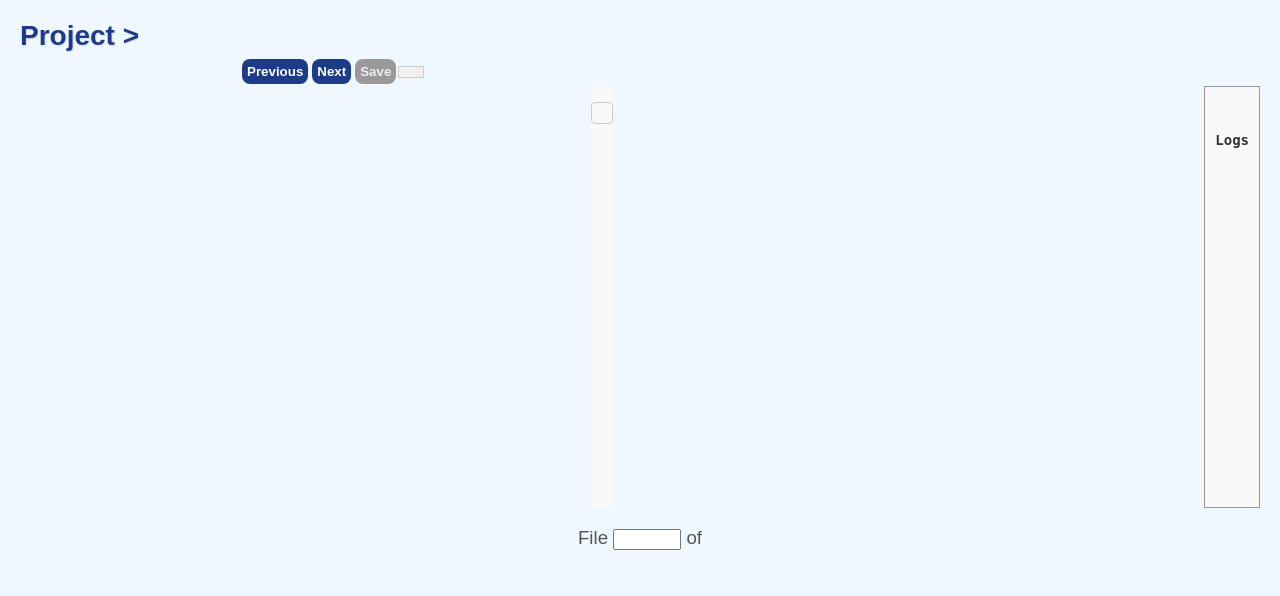
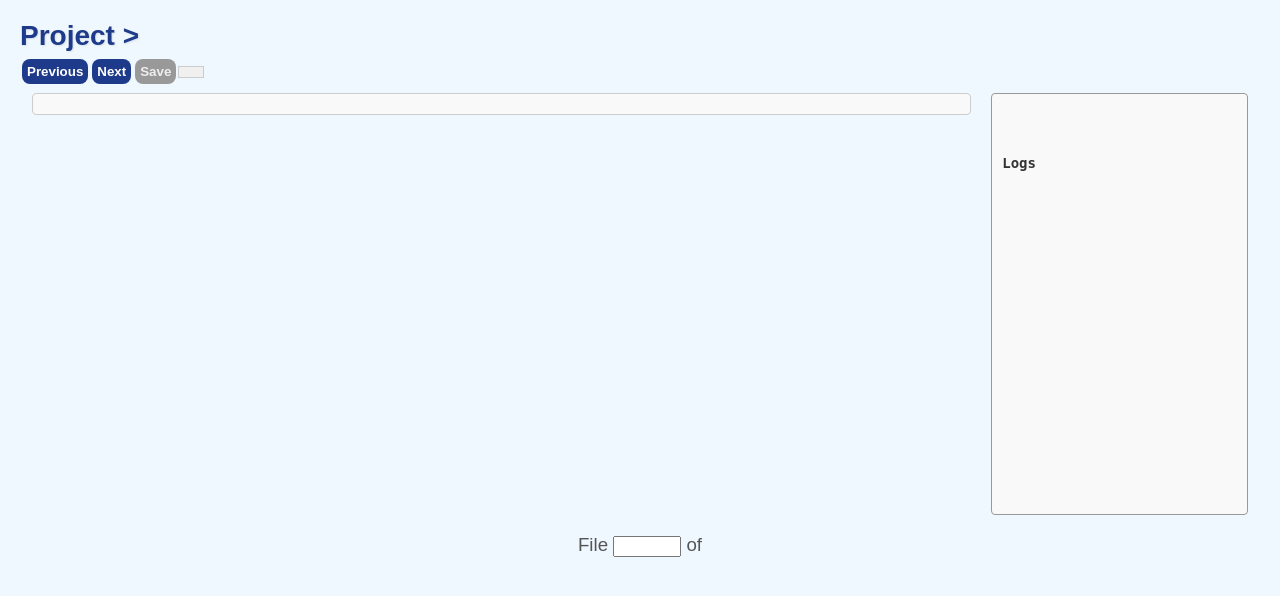
Before and after one commit to TomasQuintao/AutoXML, a Flask app: template annotator/templates/project_view.html in a window 1280 px wide. Shown: the top 596 px of the page. Run offline with Flask 3, Linux system fonts and the light colour scheme; the template is opened without the code that fills it, so the values that code supplies are empty; some libraries are stand-ins or nearby versions.

Commit message:
Improved GUI design

```diff
--- a/annotator/static/css/style.css
+++ b/annotator/static/css/style.css
@@ -36,28 +36,46 @@
 
 .main-container {
     display: flex;
-    gap: 20px; /* space between text and log */
+    justify-content: space-between;
+    align-items: flex-start;
+    gap: 20px; /* space between the two boxes */
+    max-width: 95vw;
+    margin: 0 auto; /* center horizontally */
 }
 
 #text-display {
-    max-width: 800px;
-    font-size: 16px;        /* bigger text */
-    line-height: 1.3;       /* better spacing */
-    font-family: "Courier New", Courier, monospace;  /* monospace font */
-    background-color: #f9f9f9;  /* light background for readability */
-	margin: 0 auto; /* center the box */
+    flex: 4;
+    font-size: 16px;
+    line-height: 1.4;
+    font-family: "Courier New", Courier, monospace;
+    background-color: #f9f9f9;
+    padding: 0;            /* remove padding */
+    border: none;          /* ❌ remove border */
+}
+
+pre {
+    white-space: pre-wrap;
+    overflow-x: auto;
+    padding: 10px;
+    border: 1px solid #ccc; /* ✅ keep one border here */
+    border-radius: 4px;
+    background-color: #f9f9f9;
+    margin: 0;              /* avoid double spacing */
 }
 
 #log-box {
-    white-space: pre-line;
+    flex: 1;
     border: 1px solid #999;
     padding: 10px;
     height: 400px;
-	max-width: 275px;
     overflow-y: auto;
+    overflow-x: hidden;       /* hide horizontal scroll */
     background-color: #f9f9f9;
     font-family: monospace;
     font-size: 14px;
+    white-space: pre-wrap;    /* wrap long lines and preserve line breaks */
+    word-wrap: break-word;    /* break long words if needed */
+    border-radius: 4px;
 }
 
 #file-number-input {
@@ -87,23 +105,13 @@
 
 .button-bar {
     display: flex;
-    /*justify-content: space-between; /* Pushes buttons apart */
-    margin-bottom: 1px;           /* Adds spacing before the text box */
-	align-items: center;
-    max-width: 800px;    /* match width of your text box */
-	margin: 0 auto;       /* <--- center the whole bar */
+    align-items: center;
+    margin-bottom: 7px;  /* keep your existing spacing */
+    max-width: 800px;    /* same as your text box */
+    margin-left: 0;      /* align to the left instead of centered */
+    justify-content: flex-start;  /* push buttons to the left */
 }
 
-pre {
-    white-space: pre-wrap;   /* wrap long lines */
-    max-width: 900px;
-    overflow-x: auto;
-    border: 1px solid #ccc;
-    padding: 10px;
-    background-color: #f9f9f9;
-    font-family: "Courier New", Courier, monospace;
-    border-radius: 4px;
-}
 
 button:disabled {
     background-color: #999;  /* gray */
```
